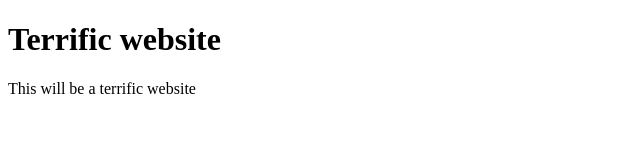
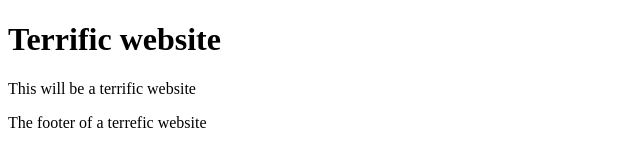
Before and after one commit to ArcoMul/gitdemo, a plain HTML site: page index.html in a window 1280 px wide. Shown: the whole page, without its empty margins (0-640 px from the left). Drawn offline with Linux system fonts and the light colour scheme.

Commit message:
Added a footer

```diff
--- a/index.html
+++ b/index.html
@@ -10,5 +10,8 @@
     <p>
         This will be a terrific website
     </p>
+    <footer>
+        <p>The footer of a terrefic website</p>
+    </footer>
 </body>
 </html>
```
